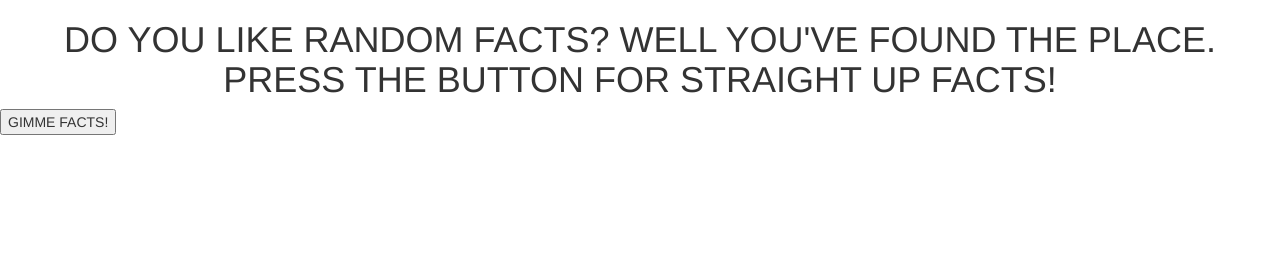
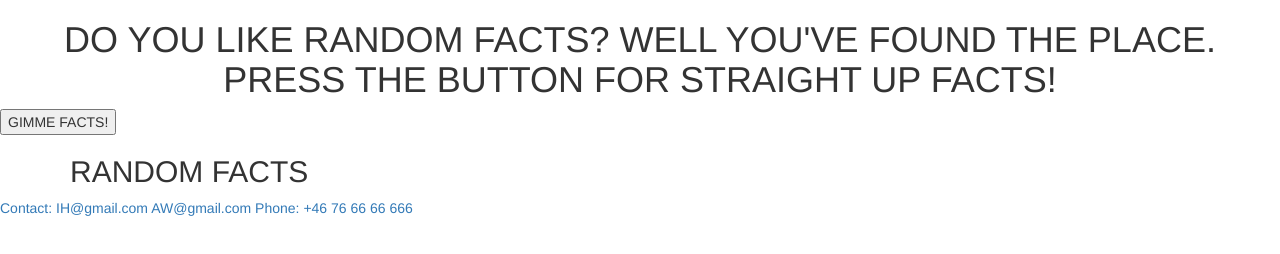
Before and after one commit to IvanHamou/JS-GruppProjekt, a plain HTML site: page index.html in a window 1280 px wide. Drawn offline with nearby package versions, Linux system fonts and the light colour scheme.

Commit message:
Added fact-divs and footer. CSS coming.

```diff
--- a/index.html
+++ b/index.html
@@ -10,22 +10,40 @@
     <script src="https://maxcdn.bootstrapcdn.com/bootstrap/3.3.7/js/bootstrap.min.js"></script>
     <!-- Bootstrap CSS -->
     <link href="https://maxcdn.bootstrapcdn.com/bootstrap/3.3.7/css/bootstrap.min.css" rel="stylesheet"/>
-    <link rel="stylesheet" href="styles.css" />
+    <!-- <link rel="stylesheet" href="styles.css" /> -->
 
-    <title>Document</title>
+    <title>Random Facts</title>
 </head>
 <body>
     <main>
       <h1 class="text-center">DO YOU LIKE RANDOM FACTS? WELL YOU'VE FOUND THE PLACE. PRESS THE BUTTON FOR STRAIGHT UP FACTS!</h1>
         <button id="button" type="submit">GIMME FACTS!</button>
     </main>
+
     <div class="container">
-      <div id="destination"></div>
       <div class="sectionTitle">
-        <h2></h2>
+        <h2>RANDOM FACTS</h2>
       </div>
 
+      <section id="facts">
+        <div class="fact" id="fact1"></div>
+        <div class="fact" id="fact2"></div>
+        <div class="fact" id="fact3"></div>
+      </section>
+    </div>
 
-
+      <footer>
+        <p>
+          <a>Contact: </a>
+          <a href="mailto:IH@gmail.com,">IH@gmail.com</a>
+          <a href="mailto:AW@gmail.com,">AW@gmail.com</a>
+          <a> Phone: </a>
+          <a href="tel:+46 76 66 66 666">+46 76 66 66 666</a>
+        </p>
+      </footer>
+    </div>
+    <!-- JavaScript -->
+  </body>
+</html>
 </body>
 </html>
```
